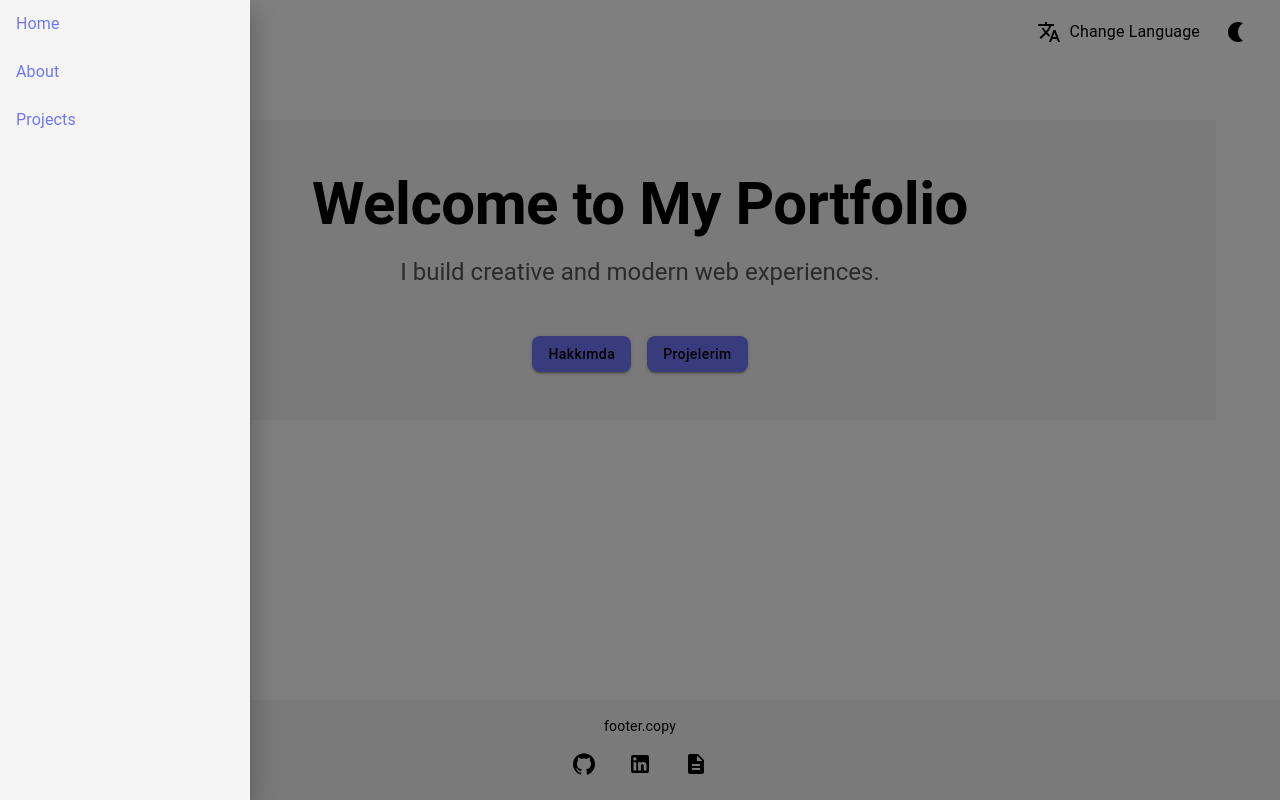
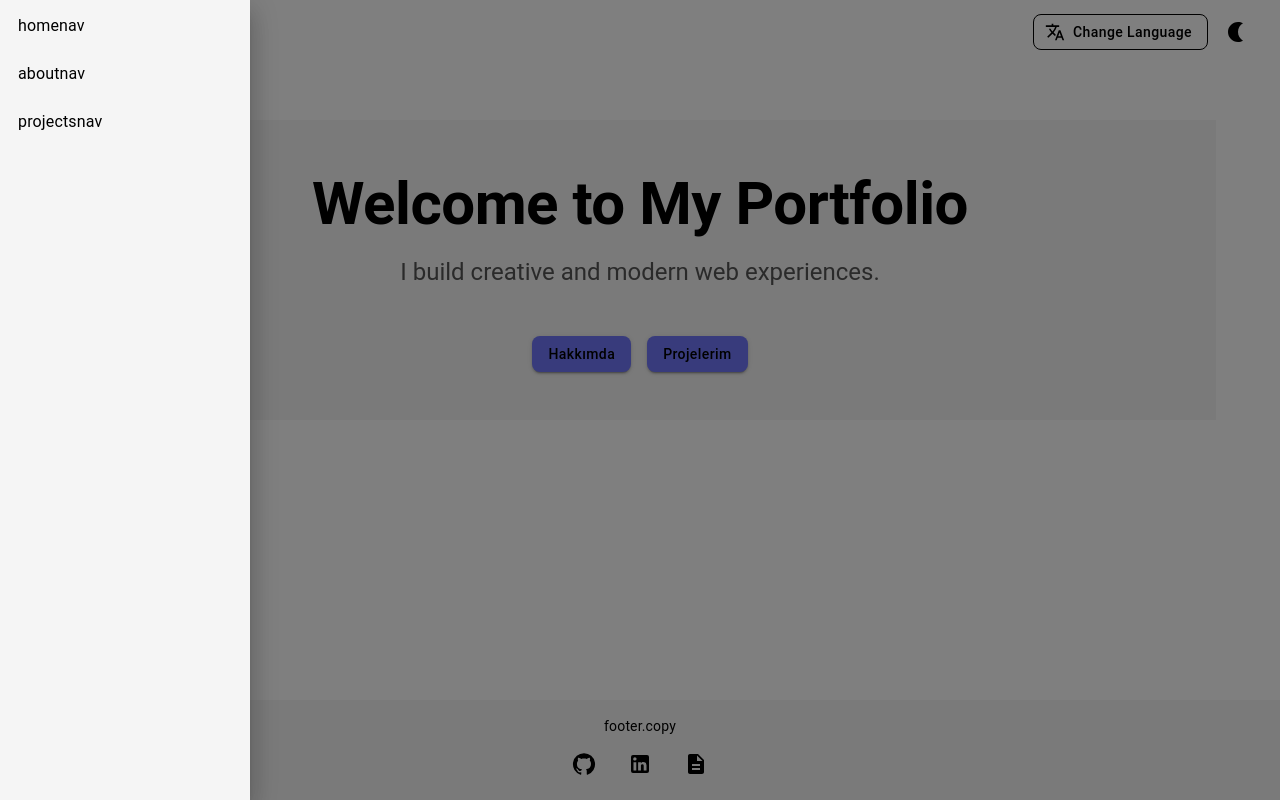
Before and after one commit to EspeeeBne/espeeebne.github.io, a Next.js app: page / in a window 1280 px wide. Both pictures are taken after a click on the button 32 px from the left and 32 px from the top of the page. Built offline with nearby package versions, Linux system fonts and the light colour scheme; no server answers.

Commit message:
fixes #1

```diff
--- a/src/components/Header/Header.tsx
+++ b/src/components/Header/Header.tsx
@@ -13,6 +13,8 @@ import {
     Button,
     Tooltip,
     useMediaQuery,
+    Select,
+    MenuItem,
 } from '@mui/material';
 import MenuIcon from '@mui/icons-material/Menu';
 import WbSunnyIcon from '@mui/icons-material/WbSunny';
@@ -60,6 +62,16 @@ const Header: React.FC = () => {
         exit: { opacity: 0, scale: 0.8, transition: { duration: 0.3 } },
     };
 
+    const sidebarVariants = {
+        open: { x: 0, transition: { type: 'spring', stiffness: 300, damping: 30 } },
+        closed: { x: '-100%', transition: { type: 'spring', stiffness: 300, damping: 30 } },
+    };
+
+    const listItemVariants = {
+        hover: { scale: 1.05, backgroundColor: theme.palette.action.hover },
+        tap: { scale: 0.95 },
+    };
+
     return (
         <>
             <AnimatePresence>
@@ -93,19 +105,23 @@ const Header: React.FC = () => {
 
                             <Box sx={headerStyles.buttonsContainer}>
                                 <Tooltip title={t('changeLanguage', 'Dil Değiştir')}>
-                                    <IconButton
+                                    <Button
                                         onClick={openLanguageModal}
-                                        color="inherit"
-                                        sx={headerStyles.iconButton}
-                                        aria-label="Change Language"
+                                        variant="outlined"
+                                        sx={{
+                                            textTransform: 'none',
+                                            color: theme.palette.text.primary,
+                                            borderColor: theme.palette.text.primary,
+                                            '&:hover': {
+                                                backgroundColor: theme.palette.action.hover,
+                                                borderColor: theme.palette.text.primary,
+                                            },
+                                            ...(isMobile && { border: 'none' }),
+                                        }}
+                                        startIcon={<TranslateIcon />}
                                     >
-                                        <TranslateIcon />
-                                        {!isMobile && (
-                                            <Typography variant="body1" sx={{ ml: 1, color: theme.palette.text.primary }}>
-                                                {t('changeLanguage', 'Dil Değiştir')}
-                                            </Typography>
-                                        )}
-                                    </IconButton>
+                                        {!isMobile && t('changeLanguage', 'Dil Değiştir')}
+                                    </Button>
                                 </Tooltip>
                                 <Tooltip title={darkMode ? t('lightMode', 'Aydınlık Mod') : t('darkMode', 'Koyu Mod')}>
                                     <IconButton
@@ -124,34 +140,69 @@ const Header: React.FC = () => {
             </AnimatePresence>
 
             <Drawer anchor="left" open={isDrawerOpen} onClose={toggleDrawer}>
-        <Box sx={{ width: 250 }} role="presentation" onClick={toggleDrawer} onKeyDown={toggleDrawer}>
+                <motion.div
+                    variants={sidebarVariants}
+                    initial="closed"
+                    animate={isDrawerOpen ? 'open' : 'closed'}
+                    style={{
+                        width: 250,
+                        backgroundColor: theme.palette.background.paper,
+                        height: '100%',
+                        padding: 2,
+                        overflow: 'hidden',
+                    }}
+                    role="presentation"
+                    onClick={toggleDrawer}
+                    onKeyDown={toggleDrawer}
+                >
                     <NextLink href="/" passHref legacyBehavior>
+                        <motion.div
+                            variants={listItemVariants}
+                            whileHover="hover"
+                            whileTap="tap"
+                            style={{ cursor: 'pointer' }}
+                        >
                             <ListItem component="a" sx={{ textDecoration: 'none' }}>
                                 <ListItemText
-                primary={t('home')}
-                primaryTypographyProps={{ sx: { color: 'primary.main' } }}
+                                    primary={t('homenav')}
+                                    slotProps={{ primary: { sx: { color: theme.palette.text.primary } } }}
                                 />
                             </ListItem>
+                        </motion.div>
                     </NextLink>
 
                     <NextLink href="/about" passHref legacyBehavior>
+                        <motion.div
+                            variants={listItemVariants}
+                            whileHover="hover"
+                            whileTap="tap"
+                            style={{ cursor: 'pointer' }}
+                        >
                             <ListItem component="a" sx={{ textDecoration: 'none' }}>
                                 <ListItemText
-                primary={t('abbout')}
-                primaryTypographyProps={{ sx: { color: 'primary.main' } }}
+                                    primary={t('aboutnav')}
+                                    slotProps={{ primary: { sx: { color: theme.palette.text.primary } } }}
                                 />
                             </ListItem>
+                        </motion.div>
                     </NextLink>
 
                     <NextLink href="/projects" passHref legacyBehavior>
+                        <motion.div
+                            variants={listItemVariants}
+                            whileHover="hover"
+                            whileTap="tap"
+                            style={{ cursor: 'pointer' }}
+                        >
                             <ListItem component="a" sx={{ textDecoration: 'none' }}>
                                 <ListItemText
-                primary={t('proje')}
-                primaryTypographyProps={{ sx: { color: 'primary.main' } }}
+                                    primary={t('projectsnav')}
+                                    slotProps={{ primary: { sx: { color: theme.palette.text.primary } } }}
                                 />
                             </ListItem>
+                        </motion.div>
                     </NextLink>
-        </Box>
+                </motion.div>
             </Drawer>
 
             <Modal
@@ -188,26 +239,35 @@ const Header: React.FC = () => {
                                 <Typography variant="h6" sx={{ mb: 2, fontWeight: 'bold', color: theme.palette.text.primary }}>
                                     {t('selectLanguage', 'Dil Seçimi')}
                                 </Typography>
-                                <Box sx={{ display: 'flex', flexDirection: 'column', gap: 2 }}>
-                                    <Button
-                                        onClick={() => changeLanguage('tr')}
-                                        variant="outlined"
+                                <Select
+                                    value={i18n.language}
+                                    onChange={(e) => changeLanguage(e.target.value)}
                                     fullWidth
-                                        sx={{ textTransform: 'none', color: theme.palette.text.primary, borderColor: theme.palette.text.primary }}
+                                    sx={{ mb: 2 }}
                                 >
-                                        <Box component="img" src="https://flagcdn.com/w40/tr.png" alt="Türk Bayrağı" sx={{ mr: 1 }} />
-                                        {t('turkish', 'Türkçe')}
-                                    </Button>
-                                    <Button
-                                        onClick={() => changeLanguage('en')}
-                                        variant="outlined"
-                                        fullWidth
-                                        sx={{ textTransform: 'none', color: theme.palette.text.primary, borderColor: theme.palette.text.primary }}
-                                    >
-                                        <Box component="img" src="https://flagcdn.com/w40/us.png" alt="ABD Bayrağı" sx={{ mr: 1 }} />
-                                        {t('english', 'English')}
-                                    </Button>
+                                    <MenuItem value="tr">
+                                        <Box display="flex" alignItems="center">
+                                            <Box
+                                                component="img"
+                                                src="https://flagcdn.com/w40/tr.png"
+                                                alt="Türk Bayrağı"
+                                                sx={{ mr: 1 }}
+                                            />
+                                            Türkçe
                                         </Box>
+                                    </MenuItem>
+                                    <MenuItem value="en">
+                                        <Box display="flex" alignItems="center">
+                                            <Box
+                                                component="img"
+                                                src="https://flagcdn.com/w40/us.png"
+                                                alt="Yabancıların Bayrağı"
+                                                sx={{ mr: 1 }}
+                                            />
+                                            English
+                                        </Box>
+                                    </MenuItem>
+                                </Select>
                             </Box>
                         </motion.div>
                     )}
```
Lines whose indentation alone changed are shown as unchanged.
